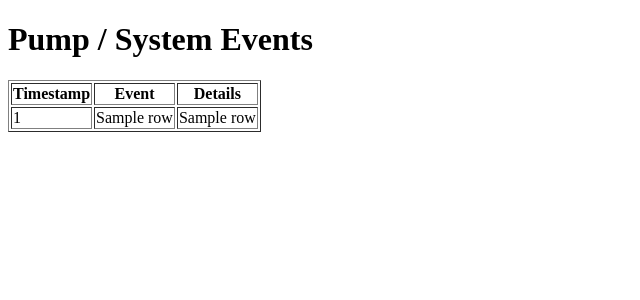
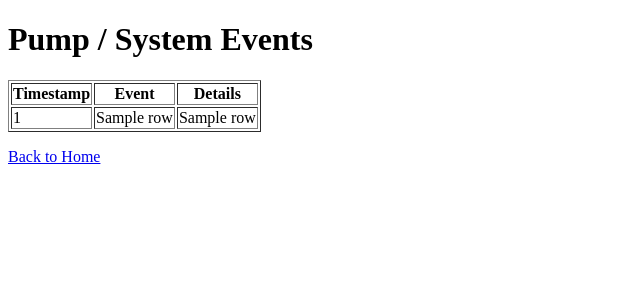
Before and after one commit to Regarnys/hydroponic-controller, a Flask app: template templates/events.html in a window 1280 px wide. Shown: the top 300 px of the page, without its empty margins (0-640 px from the left). Run offline with Flask 3, Linux system fonts and the light colour scheme; the template is opened without the code that fills it: most values are stand-ins (such as "Sample title", 1, 10 or a date in 2020).

Commit message:
Update events.html

```diff
--- a/templates/events.html
+++ b/templates/events.html
@@ -1,6 +1,7 @@
 <!DOCTYPE html>
 <html>
 <head>
+  <meta charset="UTF-8">
   <title>Pump Events</title>
 </head>
 <body>
@@ -15,5 +16,6 @@
     </tr>
   {% endfor %}
 </table>
+<p><a href="{{ url_for('index') }}">Back to Home</a></p>
 </body>
 </html>
```
Lines whose indentation alone changed are shown as unchanged.
